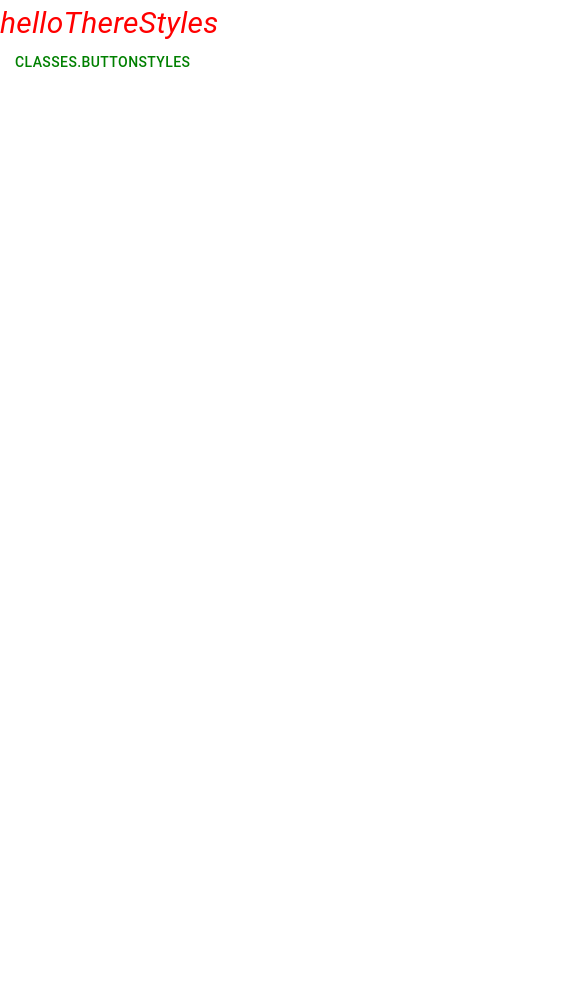
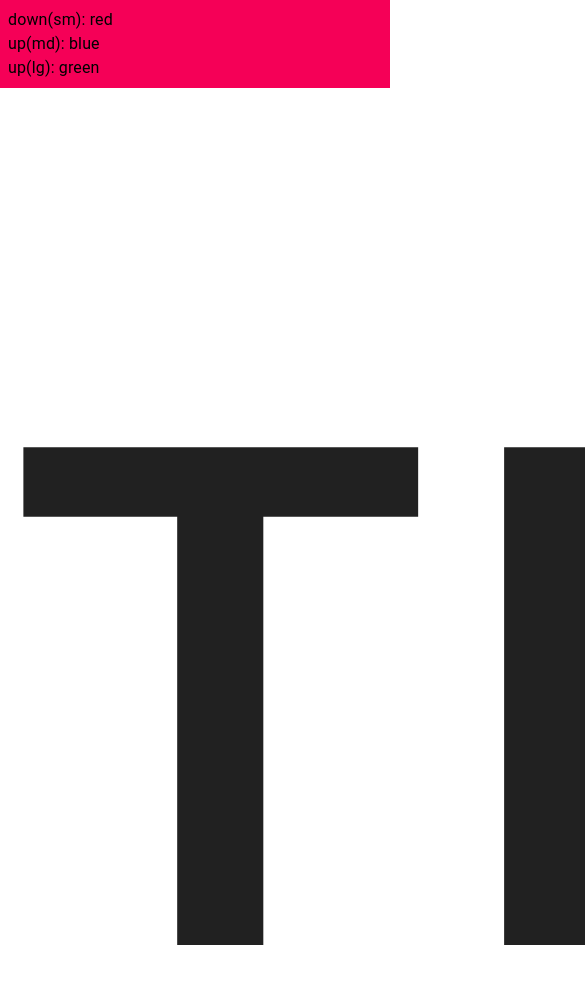
Before and after one commit to newt0/cafesite-materialui-react, a React (Create React App) app: page / in a window 390 px wide. Shown: the top 984 px of the page, 585 px wide, since content can reach past the window. Before the commit the page ends 844 px from the top, so only its background shows below. Built offline with nearby package versions, Linux system fonts and the light colour scheme.

Commit message:
add: theme.breakpoints.down, up

```diff
--- a/src/App.js
+++ b/src/App.js
@@ -2,29 +2,40 @@ import { Button, Typography } from "@material-ui/core";
 import { makeStyles } from "@material-ui/core/styles";
 import React from "react";
 import "./App.css";
+import { green } from "@material-ui/core/colors";
 
-const useStyles = makeStyles({
-  helloThereStyles: {
-    fontStyle: "oblique",
-    color: "red",
-    fontSize: "30px",
+const useStyles = makeStyles((theme) => ({
+  root: {
+    padding: theme.spacing(1),
+    [theme.breakpoints.down("sm")]: {
+      backgroundColor: theme.palette.secondary.main,
+    },
+    [theme.breakpoints.up("md")]: {
+      backgroundColor: theme.palette.primary.main,
+    },
+    [theme.breakpoints.up("lg")]: {
+      backgroundColor: green[500],
+    },
   },
-  buttonStyles: {
-    color: "green",
-    border: "0",
+  responsiveButton: {
+    [theme.breakpoints.down("sm")]: {
+      fontSize: theme.typography.fontWeightBold,
+    },
   },
-});
+}));
 
 function App() {
   const classes = useStyles();
 
   return (
-    <div className="app">
-      <Typography className={classes.helloThereStyles}>
-        helloThereStyles
-      </Typography>
-
-      <Button className={classes.buttonStyles} variant="outlined">classes.buttonStyles</Button>
+    // <div className="app">
+    <div>
+      <div className={classes.root}>
+        <Typography>{"down(sm): red"}</Typography>
+        <Typography>{"up(md): blue"}</Typography>
+        <Typography>{"up(lg): green"}</Typography>
+      </div>
+      <Button className={classes.responsiveButton}>TEst</Button>
     </div>
   );
 }
```
Also changed, not shown: src/index.js (+4 -4 lines).
